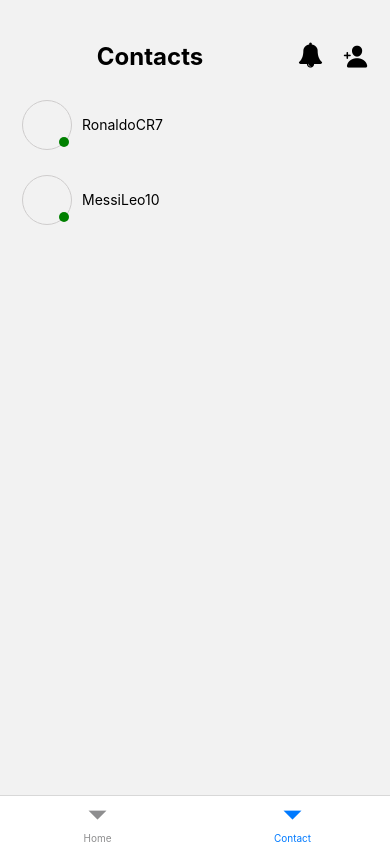
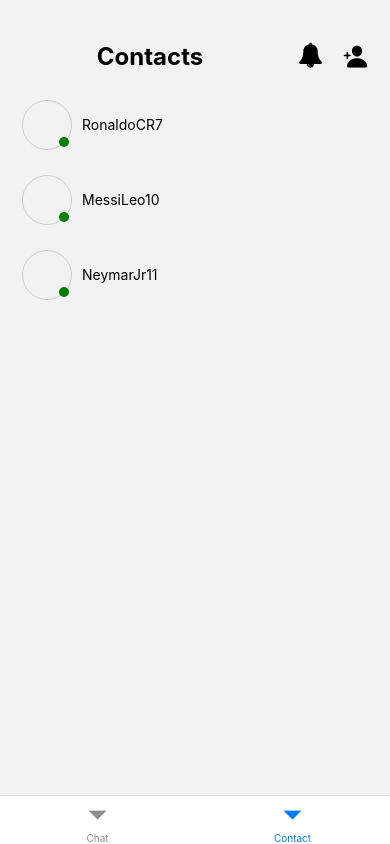
Before and after one commit to TallKAway/app-talkAway, a React Native app: screen /Contact in a window 390 px wide. Built offline with nearby package versions, Linux system fonts and the light colour scheme.

Commit message:
refactor : change navigation title

```diff
--- a/App.tsx
+++ b/App.tsx
@@ -24,9 +24,9 @@ export default function App() {
                     screenOptions={{
                         headerShown: false,
                     }}
-                    initialRouteName="Home"
+                    initialRouteName="Chat"
                 >
-                    <TabStack.Screen name="Home" component={DiscussionPage} />
+                    <TabStack.Screen name="Chat" component={DiscussionPage} />
                     <TabStack.Screen name="Contact" component={ContactScreen} />
                 </TabStack.Navigator>
             ) : (
--- a/src/domains/Navigation.ts
+++ b/src/domains/Navigation.ts
@@ -5,7 +5,7 @@ export type ScreenStackNavigatorParamList = {
     LogIn: undefined;
 };
 export type ScreenStackBottomNavigatorParamList = {
-    Home: undefined;
+    Chat: undefined;
     Contact: undefined;
 };
 
--- a/src/pages/ContactPage/components/Contact.tsx
+++ b/src/pages/ContactPage/components/Contact.tsx
@@ -45,7 +45,7 @@ export const Contact = () => {
             email: 'dylan.lgvn@gmail.com',
             password: 'mdp1',
             cellphone: '+33630004376',
-            friends: [1, 2],
+            friends: [1, 2, 3],
         },
     ]);
 
@@ -122,7 +122,7 @@ export const Contact = () => {
                                         <Text>Tu n'as pas encore d'amis le sang</Text>
                                         <Button
                                             onPress={() => {
-                                                navigation.navigate('Home'); // En attendant la page/rubique d'ajout de contact
+                                                navigation.navigate('Chat'); // En attendant la page/rubique d'ajout de contact
                                             }}
                                             title="Ajouter un contact"
                                         />
```
